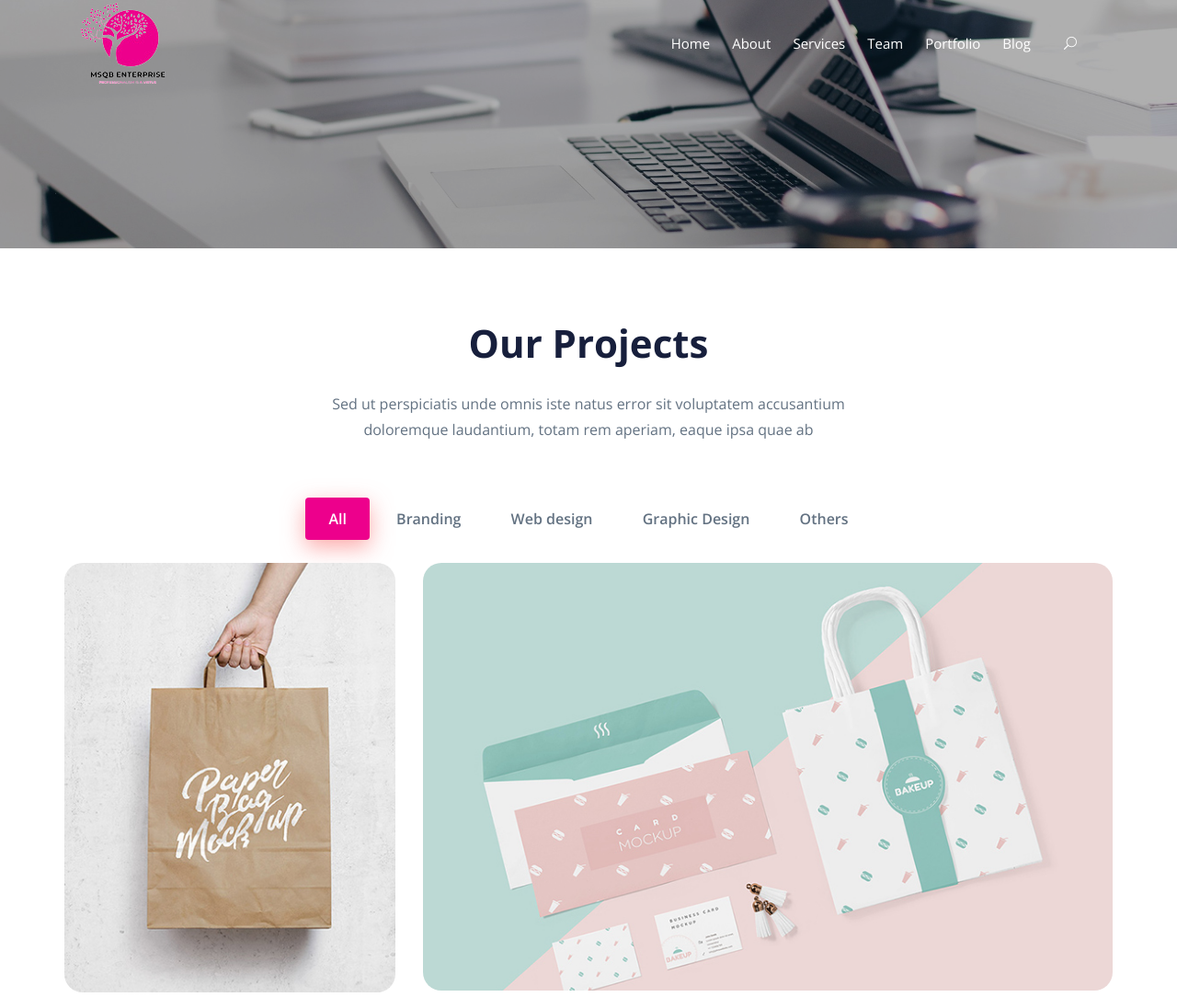
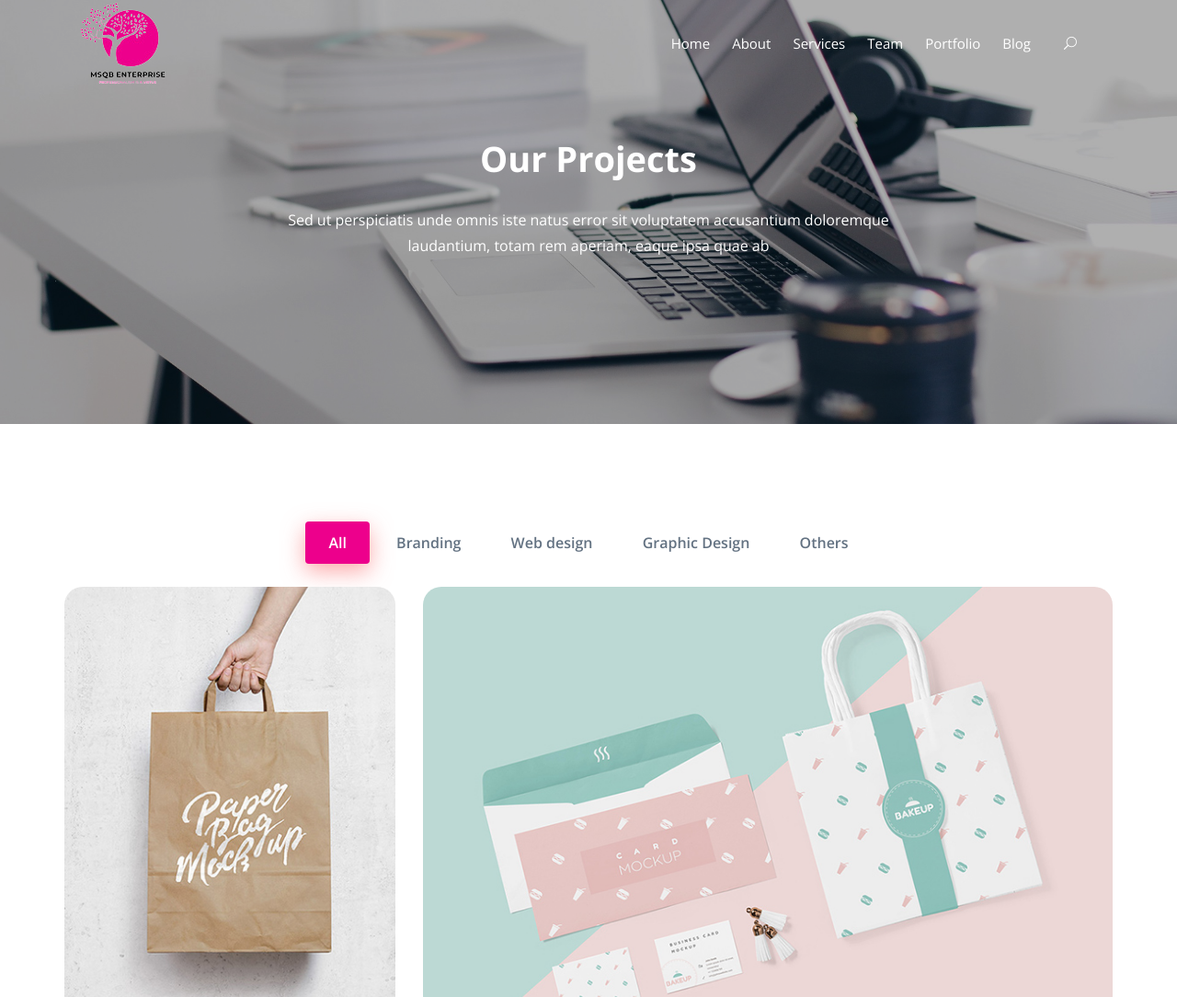
Before and after one commit to MSQB-Enterprise/msqb-website-frontend, a plain HTML site: page portfolio.html in a window 1280 px wide. Shown: the top 1084 px of the page at 92% size. Drawn offline with nearby package versions, Linux system fonts and the light colour scheme.

```diff
--- a/portfolio.html
+++ b/portfolio.html
@@ -149,6 +149,19 @@
         <!-- section title -->
 
         <div class="section-title  portflio-section-title bg-portflio-section padd-title">
+            <div class="row-centered">
+                <div class="col-centered col-lg-7">
+
+                    <h2 class="title-h2">Our Projects </h2>
+
+                           <p class="font-p mg-tp-30 mg-bt-60">
+                               Sed ut perspiciatis unde omnis iste natus error sit voluptatem accusantium doloremque laudantium, totam rem aperiam, eaque ipsa quae ab
+
+                           </p>
+
+                </div>
+
+            </div>
 
         </div>
 
@@ -167,12 +180,7 @@
                    <div class="row-centered">
                        <div class="col-centered col-lg-7">
 
-                           <h2 class="title-h2">Our Projects </h2>
 
-                           <p class="font-p mg-tp-30 mg-bt-60">
-                               Sed ut perspiciatis unde omnis iste natus error sit voluptatem accusantium doloremque laudantium, totam rem aperiam, eaque ipsa quae ab
-
-                           </p>
 
                        </div>
 
```
